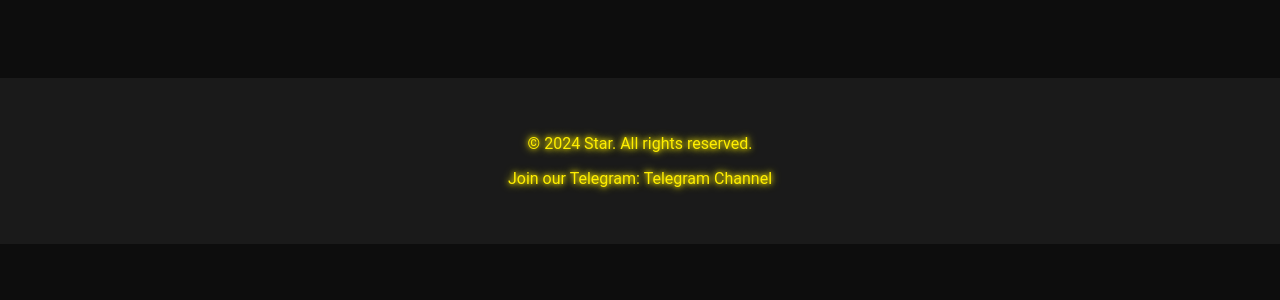
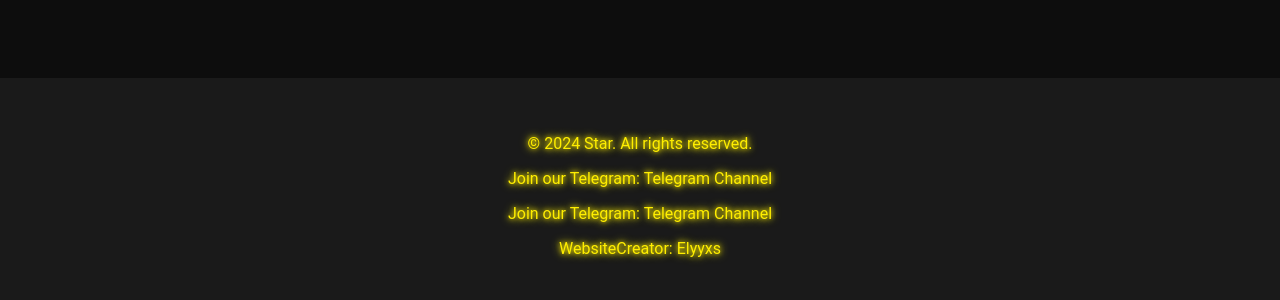
Before and after one commit to DilshodbekSobirjonov/star, a plain HTML site: page index.html in a window 1280 px wide. Shown: the part 2046-2346 px from the top of the page. Before the commit the page ends 2290 px from the top, so only its background shows below. Drawn offline with Linux system fonts and the light colour scheme.

Commit message:
Update index.html

```diff
--- a/index.html
+++ b/index.html
@@ -45,6 +45,9 @@
     <footer>
         <p>&copy; 2024 Star. All rights reserved.</p>
         <p>Join our Telegram: <a href="https://t.me/yourtelegramchannel" target="_blank">Telegram Channel</a></p>
+        <p>Join our Telegram: <a href="https://t.me/yourtelegramchannel" target="_blank">Telegram Channel</a></p>
+        <p>WebsiteCreator: <a href="https://t.me/yourtelegramchannel" target="_blank">Elyyxs</a></p>
+
     </footer>
 </body>
 </html>
```
